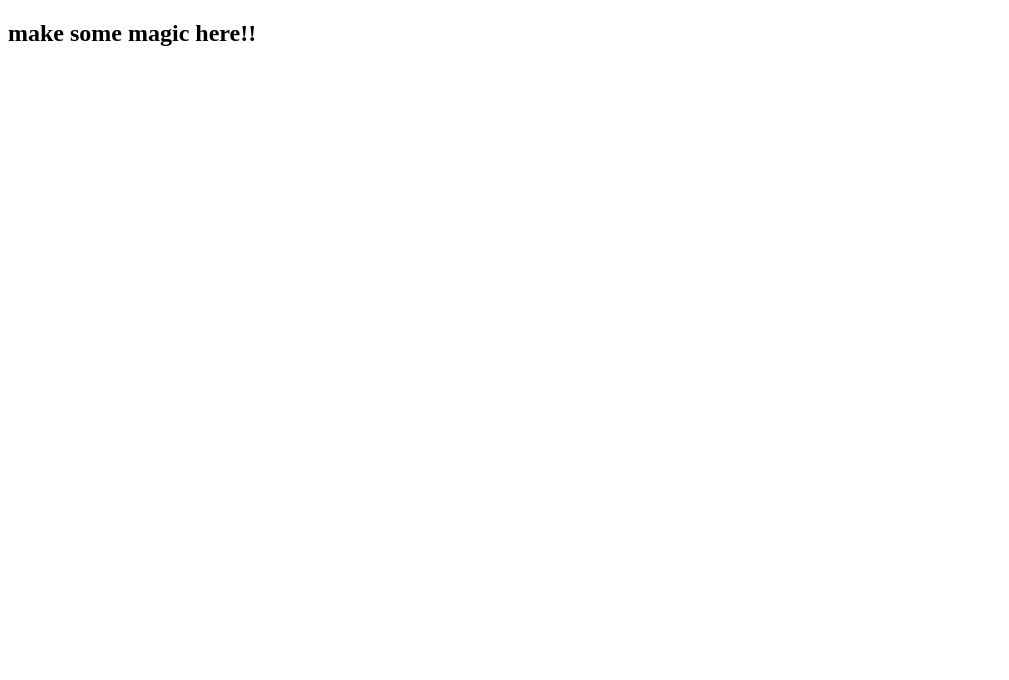
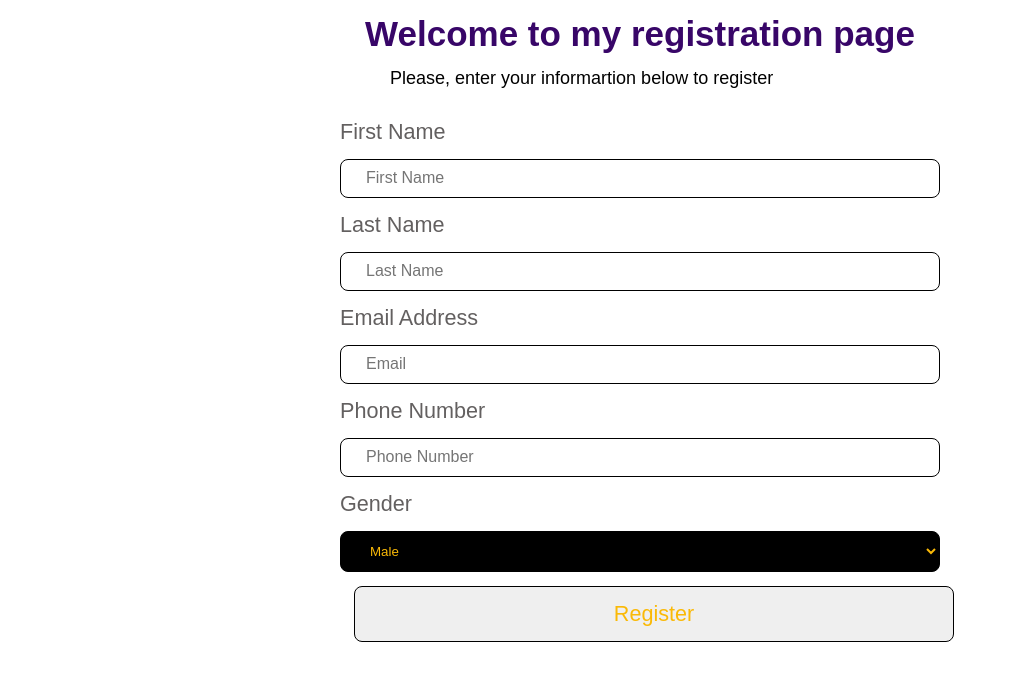
Before and after one commit to Sunnybrown/team-311-phonie, a plain HTML site: page index.html in a window 1280 px wide. Shown: the whole page, without its empty margins (0-1009 px from the left). Drawn offline with Linux system fonts and the light colour scheme.

Commit message:
I have written the basic html and css codes neded for this project.

```diff
--- a/index.html
+++ b/index.html
@@ -1,5 +1,6 @@
 <!DOCTYPE html>
 <html lang="en">
+
 <head>
   <meta charset="UTF-8">
   <meta http-equiv="X-UA-Compatible" content="IE=edge">
@@ -8,12 +9,46 @@
 
   <link rel="stylesheet" href="style.css">
 </head>
+
 <body>
 
-    <h2>make some magic here!!</h2>
+  <main class="container">
+    <h1 class="form-heading">Welcome to my registration page</h1>
+
+    <p class="form-info">Please, enter your informartion below to register</p>
+
+    <form action="" method="post" class="form">
+      <div class="form_group">
+        <label for="first_name" class="form_group_label">First Name</label>
+        <input type="text" name="first_name" id="first_name" class="first_name" placeholder="First Name" required>
+      </div>
+      <div class="form_group">
+        <label for="last_name" class="form_group_label">Last Name</label>
+        <input type="text" name="last_name" id="last_name" class="last_name" placeholder="Last Name" required>
+      </div>
+      <div class="form_group">
+        <label for="email" class="form_group_label">Email Address</label>
+        <input type="text" name="email" id="email" class="email" placeholder="Email" required>
+      </div>
+      <div class="form_group">
+        <label for="phone" class="form_group_label">Phone Number</label>
+        <input type="tel" name="phone" id="phone" class="phone" placeholder="Phone Number" required>
+      </div>
+      <div class="form_group">
+        <label for="gender" name="gender" class="form_group_label">Gender</label>
+        <select name="gender" placeholder="Gender" required>
+          <option value="male">Male</option>
+          <option value="female">Fmale</option>
+          <option value="other">Prefer not to say</option>
+        </select>
+      </div>
+      <button class="btn_submit">Register</button>
+    </form>
+  </main>
 
   <!-- // ============= EEND DO NOT EDIT ============== // -->
   <script src="index.mjs" type="module"></script>
   <!-- // ============= EEND DO NOT EDIT ============== // -->
 </body>
+
 </html>
--- a/style.css
+++ b/style.css
@@ -0,0 +1,112 @@
+@import url('https://fonts.googleapis.com/css2?family=Montserrat&display=swap');
+
+:root {
+  --custom-color: rgb(99, 96, 96);
+  --medium-font-size: 1.2em;
+  --big-font-siz: 2em;
+  --padding: 20px;
+  --input-padding: 11px 25px;
+  --border-radius: 8px;
+  --marging-bottom: 14px;
+  --marging-top: 14px;
+  --border: 1px solid black;
+  --button-hover: rgb(250, 185, 7);
+  --heading-color: rgb(56, 6, 104);
+}
+
+* {
+  margin: 0;
+  padding: 0;
+  box-sizing: border-box;
+}
+
+body {
+  font-size: 18px;
+  font-family: 'MontMontserrat', sans-serif;
+}
+
+.container {
+  width: 1000px;
+  margin: 0 auto;
+  max-width: 100%;
+  max-height: 500px;
+}
+
+.form {
+  width: 60%;
+  margin: 30px auto;
+}
+
+.form-heading {
+  text-align: center;
+  font-size: 35px;
+  color: var(--heading-color);
+  margin-top: var(--marging-top);
+}
+
+.form-info {
+  font-size: 18px;
+  margin-left: 25%;
+  margin-top: var(--marging-top);
+}
+
+.form_group {
+  display: flex;
+  flex-direction: column;
+  width: 100%;
+}
+
+.form_group_label {
+  color: var(--custom-color);
+  font-size: var(--medium-font-size);
+  margin-bottom: var(--marging-bottom);
+}
+
+input {
+  padding: var(--input-padding);
+  border-radius: var(--border-radius);
+  margin-bottom: var(--marging-bottom);
+  border: var(--border);
+  transition: all .2s;
+}
+
+input::placeholder {
+  font-size: medium;
+}
+
+input:focus {
+  outline-color: var(--button-hover);
+}
+
+select {
+  padding: var(--input-padding);
+  border: var(--border);
+  border-radius: var(--border-radius);
+  color: var(--button-hover);
+  background-color: black;
+}
+
+.btn_submit {
+  width: 100%;
+  margin: var(--marging-top);
+  border: var(--border);
+  padding: 14px;
+  border-radius: var(--border-radius);
+  cursor: pointer;
+  color: var(--button-hover);
+  font-size: var(--medium-font-size);
+  transition: all .5s;
+}
+
+.btn_submit:hover {
+  background: var(--button-hover);
+  color: black;
+  border: black;
+}
+
+/*Responsive Design*/
+@media (max-width: 840px) {
+  .form {
+    width: 100%;
+  }
+}
```
Also changed, not shown: 2 other files. Lines whose indentation alone changed are shown as unchanged.
